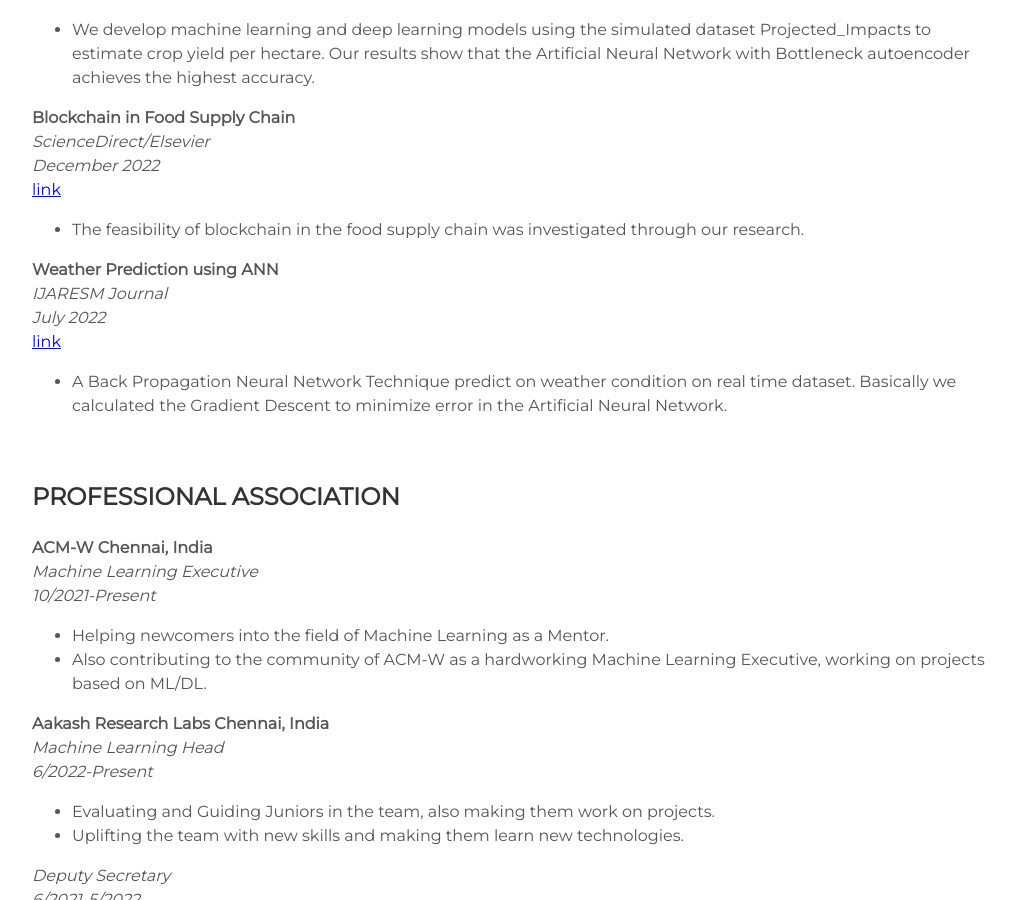
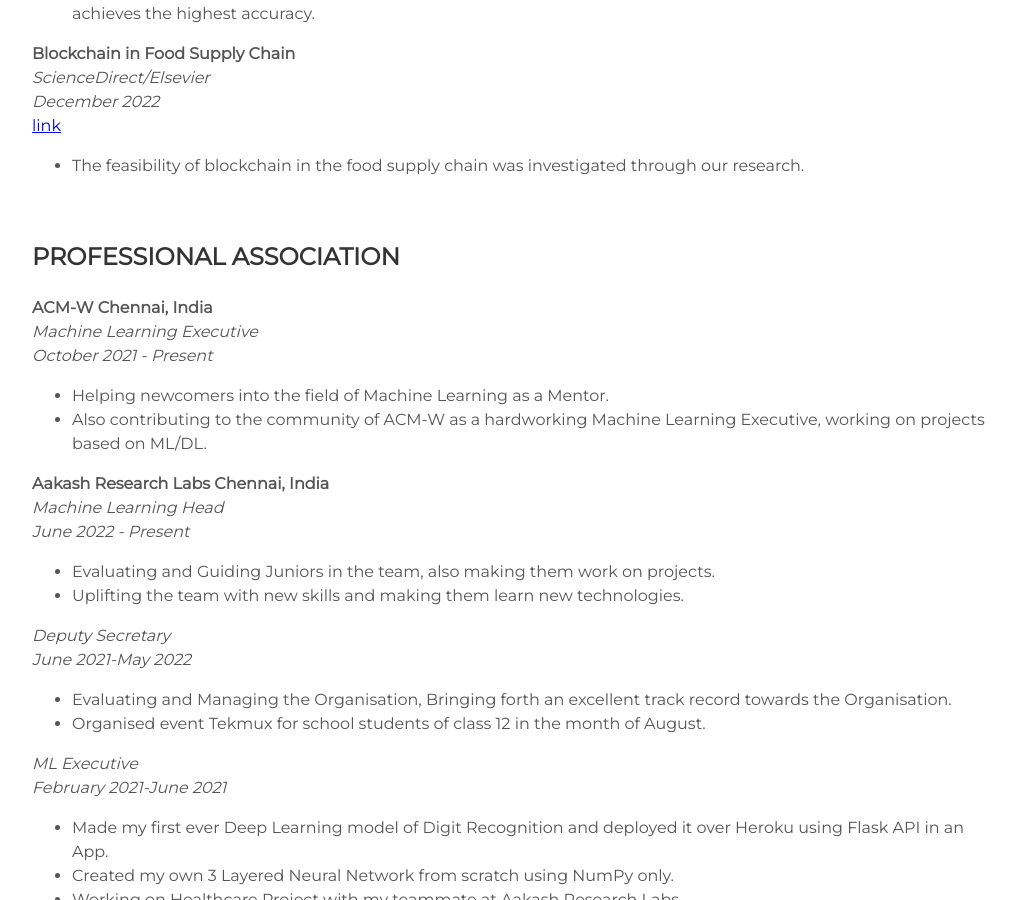
Before and after one commit to helloitsdaksh/portfolio, a Jekyll site: the page built from index.html, in a window 1280 px wide and 900 px high, scrolled down 4836 px. Shown: the whole window, without its empty margins (128-1144 px from the left). Built offline with Jekyll 4.4.1, drawn with Linux system fonts in a browser that asks for light colours; some of the changed text lies outside the part shown.

Commit message:
Update resume.html

```diff
--- a/_includes/resume.html
+++ b/_includes/resume.html
@@ -7,20 +7,25 @@
 <div>
     <h3 id="education">Education</h3>
     <p>
+      <strong>University of Southern California</strong>, <strong>Los Angeles, CA</strong>
+      <br>Master of Science in Applied Data Science,<strong>Cumulative GPA:</strong> Yet to known <br> August 2023 - Present
+    </p>
+    <ul>
+      <li><strong>Areas Of Interest:</strong> Machine Learning, Computer Vision, Data Science, Research <br></li>
+        <li>Relevant Coursework: Foundations of Data Management, Machine Learning for Data Science.</li>
+      <li><strong>Computer Skills:</strong> Python, Docker, AWS(ECS), Flask,Tensorflow, Numpy, Pandas, Basic OpenCV, Scikit-Learn, Matplotlib, Linux, Seaborn.</li>
+    </ul>
+    <p>
       <strong>SRM Institute of Science and Technology</strong>, <strong>Chennai, Tamil Nadu</strong>
       <br> Bachelors of Technology in Computer Science, <strong>Cumulative GPA:</strong> 9.57/10.0 <br> May 2023
     </p>
-    <ul>
-      <li><strong>Areas Of Interest:</strong> Machine Learning, Computer Vision, Data Science, Research <br></li>
-      <li><strong>Computer Skills:</strong> Python, Docker, AWS(ECS), Flask,Tensorflow, Numpy, Pandas, Basic OpenCV, Scikit-Learn, Matplotlib, Linux, Seaborn.</li>
-    </ul>
     <h3 id="work-experience">Work Experience</h3>
     <p>
       <strong>Siksti Technologies Bengaluru, India</strong>
       <br>
       <em>Python Backend Developer</em>
       <br>
-      <em>01/2023- Present</em>
+      <em>January 2023 - Present</em>
     </p>
     <ul>
       <li>Handled Major chunk of Backend Operations.</li>
@@ -32,7 +37,7 @@
       <br>
       <em>Data Scientist</em>
       <br>
-      <em>12/2021- 02/2022</em>
+      <em>December 2021 - February 2022</em>
     </p>
     <ul>
       <li>Created a Script to handle streaming data of the stock market and reviewing it every min with a script written in python.</li>
@@ -44,7 +49,7 @@
       <br>
       <em>Python Developer/Data Science Team Lead</em>
       <br>
-      <em>6/2021-11/2021</em>
+      <em>June 2021 - November 2021</em>
     </p>
     <ul>
       <li>Managed and Analyzed the workflow of the Python Developer Team on the Projects and also lead 3 different teams of new interns.</li>
@@ -54,23 +59,12 @@
     <p>
       <em>Python Developer Intern</em>
       <br>
-      <em>4/2021- 6/2021</em>
+      <em>April 2021 - June 2021</em>
     </p>
     <ul>
       <li>Worked on College Prediction Module, Scraped data for the same of more than 200+ colleges.</li>
       <li>Created A Welcome Email Module for the new users and also a WhatsApp Automator for automating messages.</li>
       <li>Created and Tested more than 10 APIs for different purposes of the App using Flask and Postman.</li>
-    </ul>
-    <p>
-      <strong>Elixar Tech Chennai, India</strong>
-      <br>
-      <em>Graphic Designer</em>
-      <br>
-      <em>3/2020- 3/2021</em>
-    </p>
-    <ul>
-      <li>Tasked to make Logo for clients and also design UI/UX for the Mobile Apps</li>
-      <li>Designed Brochures for the Organisation and worked on many projects such as designing business Cards, Instagram Stories and posts and many other ways of digital marketing services.</li>
     </ul>
 </div>
 <div>
@@ -123,18 +117,6 @@
     <ul>
       <li>The feasibility of blockchain in the food supply chain was investigated through our research.</li>
     </ul>
-    <p>
-      <strong>Weather Prediction using ANN</strong>
-      <br>
-      <em>IJARESM Journal</em>
-      <br>
-      <em>July 2022</em>
-      <br>
-      <a href="http://www.ijaresm.com/search?x=0&y=0&keyword2=Weather+Prediction+using+ANN+">link</a>
-    </p>
-    <ul>
-      <li>A Back Propagation Neural Network Technique predict on weather condition on real time dataset. Basically we calculated the Gradient Descent to minimize error in the Artificial Neural Network.</li>
-    </ul>
 </div>
 <div>
     <h3 id="professional-association">PROFESSIONAL ASSOCIATION</h3>
@@ -143,7 +125,7 @@
       <br>
       <em>Machine Learning Executive</em>
       <br>
-      <em>10/2021-Present</em>
+      <em>October 2021 - Present</em>
     </p>
     <ul>
       <li>Helping newcomers into the field of Machine Learning as a Mentor.</li>
@@ -154,7 +136,7 @@
       <br>
       <em>Machine Learning Head</em>
       <br>
-      <em>6/2022-Present</em>
+      <em>June 2022 - Present</em>
     </p>
     <ul>
       <li>Evaluating and Guiding Juniors in the team, also making them work on projects.</li>
@@ -163,7 +145,7 @@
     <p>
       <em>Deputy Secretary</em>
       <br>
-      <em>6/2021-5/2022</em>
+      <em>June 2021-May 2022</em>
     </p>
     <ul>
       <li>Evaluating and Managing the Organisation, Bringing forth an excellent track record towards the Organisation.</li>
@@ -172,28 +154,21 @@
     <p>
       <em>ML Executive</em>
       <br>
-      <em>2/2021-6/2021</em>
+      <em>February 2021-June 2021</em>
     </p>
     <ul>
       <li>Made my first ever Deep Learning model of Digit Recognition and deployed it over Heroku using Flask API in an App.</li>
       <li>Created my own 3 Layered Neural Network from scratch using NumPy only. </li>
       <li>Working on Healthcare Project with my teammate at Aakash Research Labs</li>
     </ul>
-    <p>
-      <em>Graphic Designer</em>
-      <br>
-      <em>3/2020- 3/2021</em>
-    </p>
-    <ul>
-      <li>Tasked to make Posters for various events organized by the Organisation</li>
-      <li>Tasked to create promotional posters and stories for the Organisation. </li>
-    </ul>
 </div>
 <div>
     <h3 id="awards-certifications">AWARDS &amp; CERTIFICATIONS</h3>
     <ul>
-      <li>Machine Learning by Stanford University, Coursera</li>
-      <li>Deep Learning Specialization (5 Courses) by DeepLearning.AI, Coursera</li>
-      <li>Among top 5 teams in AMU Battlegrounds Hackathon made a Document Enhancer App.</li>
+        <li>Machine Learning by Stanford University, Coursera.</li>
+        <li>Deep Learning Specialization (5 Courses) by DeepLearning.AI, Coursera.</li>
+        <li>Among the top 5 teams in AMU, Battlegrounds Hackathon made a Document Enhancer App.</li>
+        <li>Database Foundations by Oracle, 2022.</li>
+        <li>Machine Learning A-ZTM: Hands-On Python & R In Data Science by SuperDataScience, Udemy, 2020.</li>
     </ul>
 </div>
```
